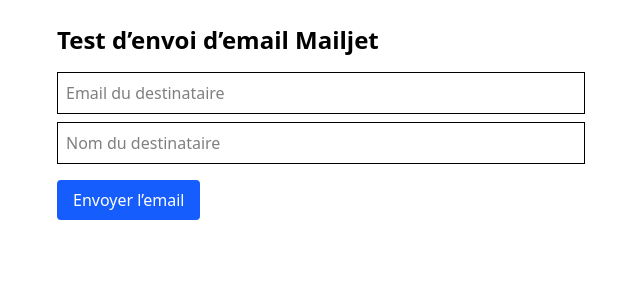
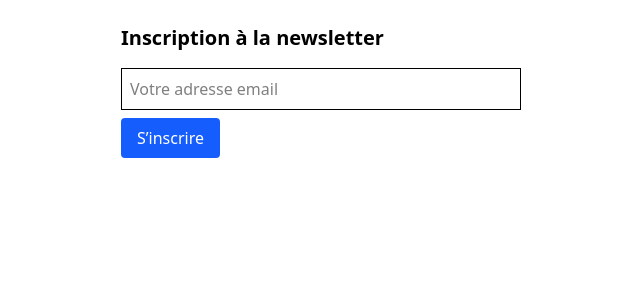
Before and after one commit to Fabio-Big-Emotion/vercel-repo, a Next.js app: page / in a window 1280 px wide. Shown: the top 300 px of the page, without its empty margins (319-959 px from the left). Built offline with nearby package versions, Linux system fonts and the light colour scheme.

Commit message:
✅ Fonction d’inscription à la newsletter avec ajout dans la liste Mailjet

```diff
--- a/app/api/send-email/route.ts
+++ b/app/api/send-email/route.ts
@@ -1,5 +1,8 @@
 import { NextResponse } from 'next/server';
 import Mailjet from 'node-mailjet';
+
+console.log('🔐 MJ_APIKEY_PUBLIC (MAILJET_API_KEY) :', process.env.MAILJET_API_KEY?.slice(0, 4) + '...');
+console.log('🔐 MJ_APIKEY_PRIVATE (MAILJET_API_SECRET) :', process.env.MAILJET_API_SECRET?.slice(0, 4) + '...');
 
 const mailjet = Mailjet.apiConnect(
     process.env.MAILJET_API_KEY || '',
@@ -10,13 +13,17 @@
     const body = await req.json();
     const { toEmail, name, variables } = body;
 
+    console.log('📩 Email reçu pour envoi :', toEmail);
+    console.log('👤 Nom du destinataire :', name);
+    console.log('📦 Variables de template :', variables);
+
     try {
         const result = await mailjet.post('send', { version: 'v3.1' }).request({
             Messages: [
                 {
                     From: {
-                        Email: 'fabio.jorge@big-emotion.com',
-                        Name: 'My First Mailing',
+                        Email: "nexusgang666@gmail.com",
+                        Name: "Fabio Test"
                     },
                     To: [
                         {
@@ -27,14 +34,16 @@
                     TemplateID: 6900186,
                     TemplateLanguage: true,
                     Subject: 'My First Mailing',
-                    Variables: variables || {}, // Si tu veux passer des {{ name }}, etc.
+                    Variables: variables || {},
                 },
             ],
         });
 
+        console.log('✅ Mailjet a répondu :', result.body);
         return NextResponse.json({ success: true, data: result.body });
+
     } catch (error) {
-        console.error('Erreur d’envoi :', error);
+        console.error('❌ Erreur d’envoi Mailjet :', error);
         return NextResponse.json({ success: false, error }, { status: 500 });
     }
 }
--- /dev/null
+++ b/app/api/subscribe/route.ts
@@ -0,0 +1,29 @@
+// app/api/subscribe/route.ts
+import { NextResponse } from 'next/server';
+
+export async function POST(req: Request) {
+    const body = await req.json();
+    const { email } = body;
+
+    const res = await fetch('https://api.mailjet.com/v3/REST/contactslist/10531826/managecontact', {
+        method: 'POST',
+        headers: {
+            'Content-Type': 'application/json',
+            Authorization:
+                'Basic ' +
+                Buffer.from(`${process.env.MAILJET_API_KEY}:${process.env.MAILJET_API_SECRET}`).toString('base64'),
+        },
+        body: JSON.stringify({
+            Email: email,
+            Action: 'addnoforce',
+        }),
+    });
+
+    if (res.ok) {
+        return NextResponse.json({ success: true, message: 'Inscription réussie ✅' });
+    } else {
+        const text = await res.text(); // on parse le texte brut si JSON fail
+        console.error('Erreur Mailjet newsletter ❌ :', text);
+        return NextResponse.json({ success: false, error: text }, { status: 500 });
+    }
+}
--- a/app/page.tsx
+++ b/app/page.tsx
@@ -2,64 +2,46 @@
 
 import { useState } from 'react';
 
-export default function Home() {
+export default function NewsletterForm() {
     const [email, setEmail] = useState('');
-    const [name, setName] = useState('');
     const [status, setStatus] = useState('');
 
-    const handleSend = async () => {
-        setStatus('Envoi en cours...');
+    const handleSubscribe = async () => {
+        setStatus('Inscription en cours...');
         try {
-            const response = await fetch('/api/send-email', {
+            const res = await fetch('/api/subscribe', {
                 method: 'POST',
                 headers: {
                     'Content-Type': 'application/json',
                 },
-                body: JSON.stringify({
-                    toEmail: email,
-                    name,
-                    variables: {
-                        name,
-                        code: 'ABC123'
-                    }
-                }),
+                body: JSON.stringify({ email }),
             });
 
-            if (response.ok) {
-                setStatus('✅ Email envoyé avec succès !');
+            const data = await res.json();
+            if (res.ok) {
+                setStatus(data.message);
             } else {
-                const error = await response.json();
-                setStatus(`❌ Erreur : ${error.message || 'inconnue'}`);
+                setStatus(`Erreur : ${data.error || '❌'}`);
             }
         } catch (err) {
-            setStatus(`❌ Erreur : ${err}`);
+            setStatus(`Erreur : ${err}`);
         }
     };
 
     return (
-        <main className="p-6 max-w-xl mx-auto">
-            <h1 className="text-2xl font-bold mb-4">Test d’envoi d’email Mailjet</h1>
+        <div className="p-6 max-w-md mx-auto">
+            <h2 className="text-xl font-bold mb-4">Inscription à la newsletter</h2>
             <input
                 type="email"
-                placeholder="Email du destinataire"
                 value={email}
                 onChange={(e) => setEmail(e.target.value)}
+                placeholder="Votre adresse email"
                 className="border p-2 w-full mb-2"
             />
-            <input
-                type="text"
-                placeholder="Nom du destinataire"
-                value={name}
-                onChange={(e) => setName(e.target.value)}
-                className="border p-2 w-full mb-4"
-            />
-            <button
-                onClick={handleSend}
-                className="bg-blue-600 text-white px-4 py-2 rounded"
-            >
-                Envoyer l’email
+            <button onClick={handleSubscribe} className="bg-blue-600 text-white px-4 py-2 rounded">
+                S’inscrire
             </button>
             {status && <p className="mt-4">{status}</p>}
-        </main>
+        </div>
     );
 }
```
